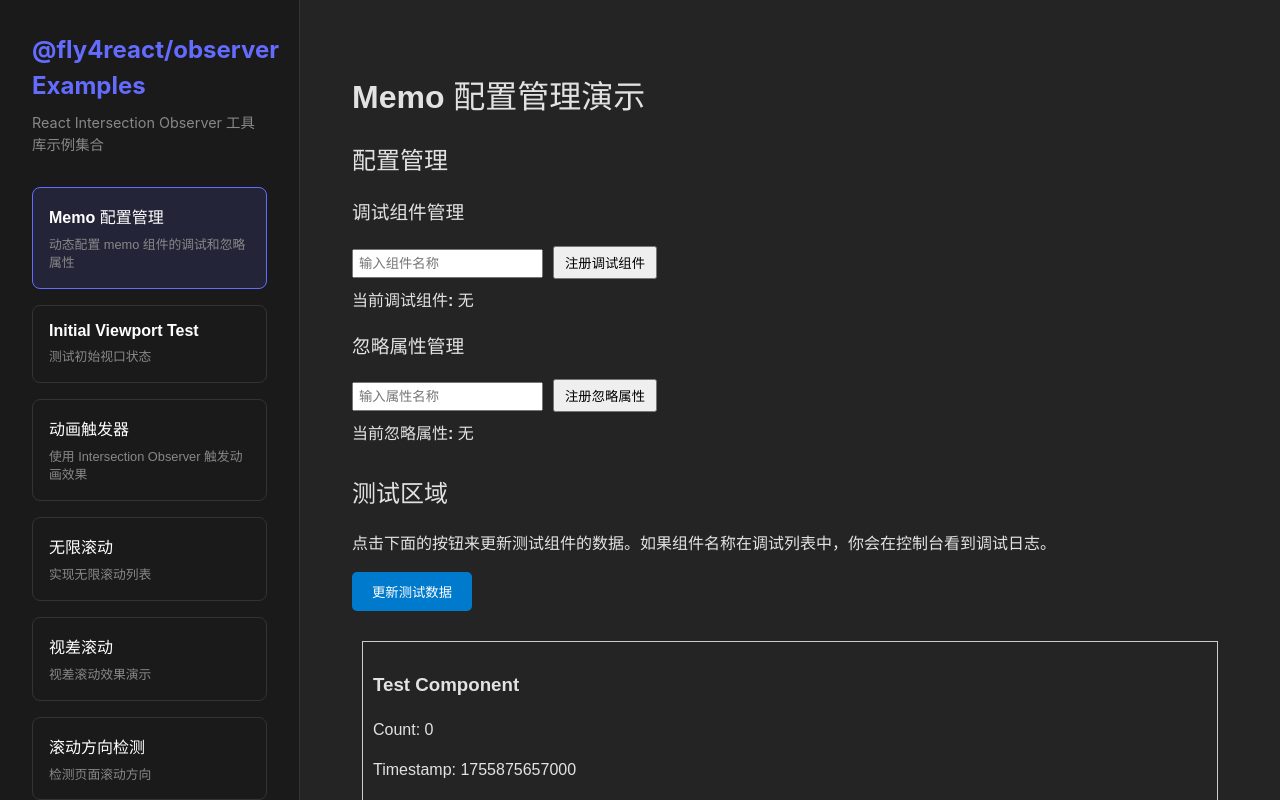
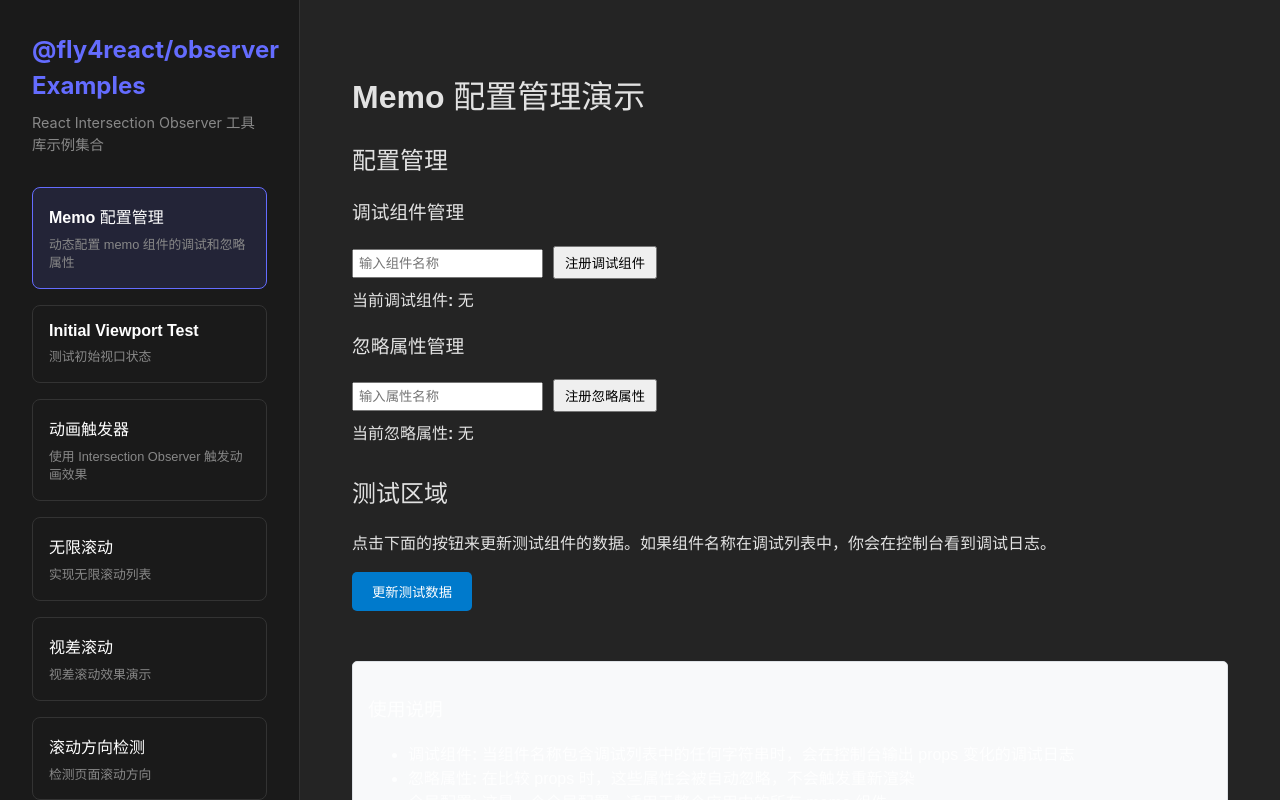
Before and after one commit to yyyyyyyyyunf/react-toolkit, a React (Vite) app in the folder examples/: page /memo-config-demo in a window 1280 px wide. Shown: the top 800 px of the page. Built offline with nearby package versions, Linux system fonts and the light colour scheme.

Commit message:
fix: 暂时注释掉有问题的示例组件

```diff
--- a/examples/src/components/memo-config-demo.tsx
+++ b/examples/src/components/memo-config-demo.tsx
@@ -137,7 +137,8 @@ const MemoConfigDemo = () => {
 					更新测试数据
 				</button>
 
-				<TestComponent {...testData} />
+				{/* 暂时注释掉有问题的组件 */}
+				{/* <TestComponent {...testData} /> */}
 			</div>
 
 			{/* 说明区域 */}
```
